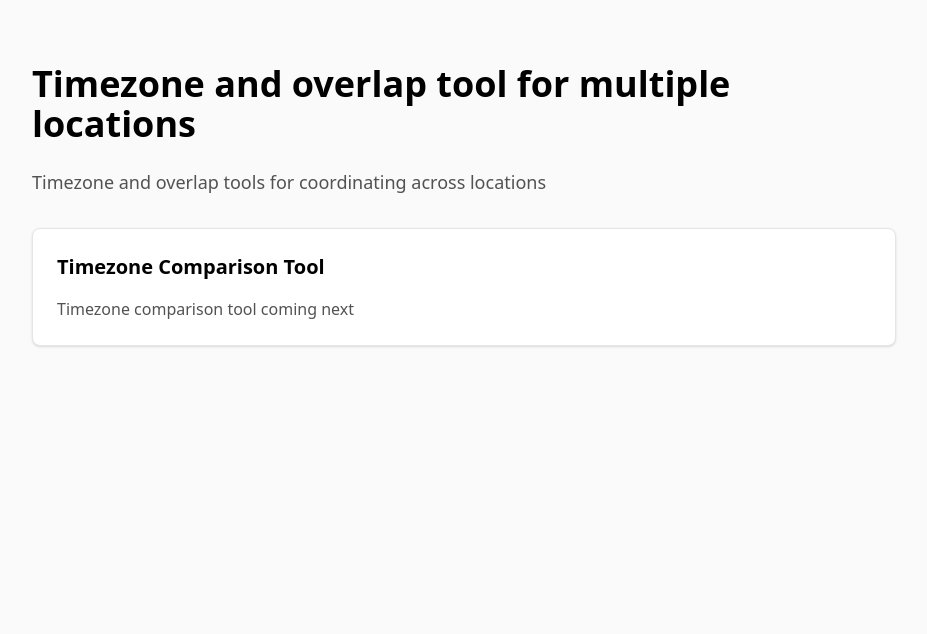
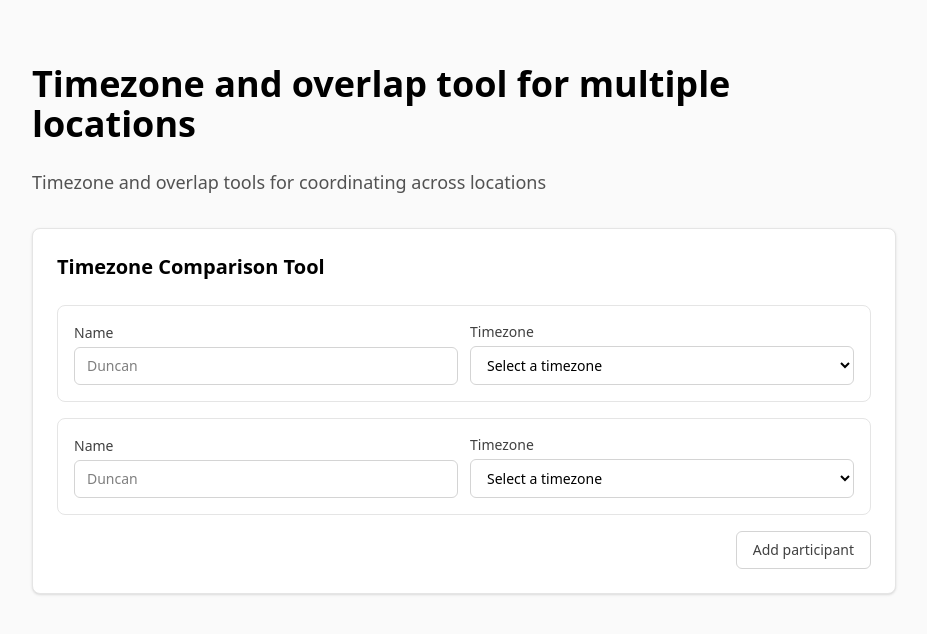
Before and after one commit to duncan-morton/zonemate, a Next.js app: page / in a window 1280 px wide. Shown: the top 634 px of the page, without its empty margins (176-1103 px from the left). Built offline with nearby package versions, Linux system fonts and the light colour scheme.

Commit message:
Core timezone compare (multi-participant)

```diff
--- /dev/null
+++ b/components/ParticipantRow.tsx
@@ -0,0 +1,167 @@
+"use client";
+
+import { useMemo } from "react";
+import { TIMEZONES } from "@/lib/timezones";
+
+interface ParticipantRowProps {
+  id: string;
+  name: string;
+  timezone: string;
+  onNameChange: (id: string, name: string) => void;
+  onTimezoneChange: (id: string, timezone: string) => void;
+  onRemove: (id: string) => void;
+  canRemove: boolean;
+  currentTime: Date;
+}
+
+export default function ParticipantRow({
+  id,
+  name,
+  timezone,
+  onNameChange,
+  onTimezoneChange,
+  onRemove,
+  canRemove,
+  currentTime,
+}: ParticipantRowProps) {
+  const timeDisplay = useMemo(() => {
+    if (!timezone) {
+      return null;
+    }
+
+    try {
+      const timeFormatter = new Intl.DateTimeFormat(undefined, {
+        timeZone: timezone,
+        hour: "2-digit",
+        minute: "2-digit",
+        hour12: false,
+      });
+
+      const dayFormatter = new Intl.DateTimeFormat(undefined, {
+        timeZone: timezone,
+        weekday: "short",
+      });
+
+      const dateFormatter = new Intl.DateTimeFormat(undefined, {
+        timeZone: timezone,
+        year: "numeric",
+        month: "2-digit",
+        day: "2-digit",
+      });
+
+      const localTime = timeFormatter.format(currentTime);
+      const localDay = dayFormatter.format(currentTime);
+      const localDateStr = dateFormatter.format(currentTime);
+
+      const today = new Date();
+      const todayFormatter = new Intl.DateTimeFormat(undefined, {
+        timeZone: timezone,
+        year: "numeric",
+        month: "2-digit",
+        day: "2-digit",
+      });
+      const todayDateStr = todayFormatter.format(today);
+
+      const isToday = localDateStr === todayDateStr;
+      const dayLabel = isToday ? null : localDay;
+
+      const utcFormatter = new Intl.DateTimeFormat(undefined, {
+        timeZone: "UTC",
+        hour: "2-digit",
+        minute: "2-digit",
+        hour12: false,
+      });
+
+      const utcTimeStr = utcFormatter.format(currentTime);
+      const [utcHours, utcMins] = utcTimeStr.split(":").map(Number);
+      const [localHours, localMins] = localTime.split(":").map(Number);
+
+      const utcTotalMins = utcHours * 60 + utcMins;
+      const localTotalMins = localHours * 60 + localMins;
+
+      let diffMins = localTotalMins - utcTotalMins;
+      if (diffMins > 720) diffMins -= 1440;
+      if (diffMins < -720) diffMins += 1440;
+
+      const offsetHours = Math.floor(diffMins / 60);
+      const offsetMins = Math.abs(diffMins % 60);
+
+      let offsetStr: string;
+      if (offsetMins === 0) {
+        offsetStr = `UTC${offsetHours >= 0 ? "+" : ""}${offsetHours}`;
+      } else {
+        const sign = offsetHours >= 0 ? "+" : "-";
+        const absHours = Math.abs(offsetHours);
+        offsetStr = `UTC${sign}${absHours}:${String(offsetMins).padStart(2, "0")}`;
+      }
+
+      return {
+        localTime,
+        dayLabel,
+        utcOffset: offsetStr,
+      };
+    } catch (error) {
+      return null;
+    }
+  }, [timezone, currentTime]);
+
+  return (
+    <div className="space-y-3 rounded-lg border border-neutral-200 bg-white p-4">
+      <div className="flex flex-col gap-3 sm:flex-row sm:items-center">
+        <div className="flex-1">
+          <label htmlFor={`name-${id}`} className="mb-1 block text-sm font-medium text-neutral-700">
+            Name
+          </label>
+          <input
+            id={`name-${id}`}
+            type="text"
+            value={name}
+            onChange={(e) => onNameChange(id, e.target.value)}
+            placeholder="Duncan"
+            className="w-full rounded-md border border-neutral-300 px-3 py-2 text-sm focus:border-neutral-500 focus:outline-none focus:ring-1 focus:ring-neutral-500"
+          />
+        </div>
+        <div className="flex-1">
+          <label htmlFor={`timezone-${id}`} className="mb-1 block text-sm font-medium text-neutral-700">
+            Timezone
+          </label>
+          <select
+            id={`timezone-${id}`}
+            value={timezone}
+            onChange={(e) => onTimezoneChange(id, e.target.value)}
+            className="w-full rounded-md border border-neutral-300 px-3 py-2 text-sm focus:border-neutral-500 focus:outline-none focus:ring-1 focus:ring-neutral-500"
+          >
+            <option value="">Select a timezone</option>
+            {TIMEZONES.map((tz) => (
+              <option key={tz.value} value={tz.value}>
+                {tz.label}
+              </option>
+            ))}
+          </select>
+        </div>
+        {canRemove && (
+          <div className="flex items-end">
+            <button
+              type="button"
+              onClick={() => onRemove(id)}
+              className="rounded-md border border-neutral-300 px-4 py-2 text-sm text-neutral-700 hover:bg-neutral-50 focus:outline-none focus:ring-1 focus:ring-neutral-500"
+            >
+              Remove
+            </button>
+          </div>
+        )}
+      </div>
+      {timezone && timeDisplay && (
+        <div className="flex flex-wrap items-center gap-3 text-sm">
+          <div className="text-lg font-semibold text-neutral-900">
+            {timeDisplay.localTime}
+          </div>
+          {timeDisplay.dayLabel && (
+            <div className="text-neutral-600">{timeDisplay.dayLabel}</div>
+          )}
+          <div className="text-neutral-600">{timeDisplay.utcOffset}</div>
+        </div>
+      )}
+    </div>
+  );
+}
--- a/components/TimezoneCompare.tsx
+++ b/components/TimezoneCompare.tsx
@@ -1,8 +1,93 @@
+"use client";
+
+import { useState, useEffect, useCallback } from "react";
+import ParticipantRow from "./ParticipantRow";
+
+interface Participant {
+  id: string;
+  name: string;
+  timezone: string;
+}
+
+function generateId(): string {
+  return `${Date.now()}-${Math.random().toString(36).substring(2, 9)}`;
+}
+
 export default function TimezoneCompare() {
+  const [participants, setParticipants] = useState<Participant[]>(() => [
+    { id: generateId(), name: "", timezone: "" },
+    { id: generateId(), name: "", timezone: "" },
+  ]);
+
+  const [currentTime, setCurrentTime] = useState(new Date());
+
+  useEffect(() => {
+    const interval = setInterval(() => {
+      setCurrentTime(new Date());
+    }, 60000);
+
+    return () => clearInterval(interval);
+  }, []);
+
+  const handleNameChange = useCallback((id: string, name: string) => {
+    setParticipants((prev) =>
+      prev.map((p) => (p.id === id ? { ...p, name } : p))
+    );
+  }, []);
+
+  const handleTimezoneChange = useCallback((id: string, timezone: string) => {
+    setParticipants((prev) =>
+      prev.map((p) => (p.id === id ? { ...p, timezone } : p))
+    );
+  }, []);
+
+  const handleAddParticipant = useCallback(() => {
+    if (participants.length >= 6) return;
+    setParticipants((prev) => [
+      ...prev,
+      { id: generateId(), name: "", timezone: "" },
+    ]);
+  }, [participants.length]);
+
+  const handleRemoveParticipant = useCallback(
+    (id: string) => {
+      if (participants.length <= 2) return;
+      setParticipants((prev) => prev.filter((p) => p.id !== id));
+    },
+    [participants.length]
+  );
+
+  const canAdd = participants.length < 6;
+  const canRemove = participants.length > 2;
+
   return (
     <div className="rounded-lg border border-neutral-200 bg-white p-6 shadow-sm">
-      <h2 className="mb-4 text-xl font-semibold">Timezone Comparison Tool</h2>
-      <p className="text-neutral-600">Timezone comparison tool coming next</p>
+      <h2 className="mb-6 text-xl font-semibold">Timezone Comparison Tool</h2>
+      <div className="space-y-4">
+        {participants.map((participant) => (
+          <ParticipantRow
+            key={participant.id}
+            id={participant.id}
+            name={participant.name}
+            timezone={participant.timezone}
+            onNameChange={handleNameChange}
+            onTimezoneChange={handleTimezoneChange}
+            onRemove={handleRemoveParticipant}
+            canRemove={canRemove}
+            currentTime={currentTime}
+          />
+        ))}
+        <div className="flex justify-end">
+          <button
+            type="button"
+            onClick={handleAddParticipant}
+            disabled={!canAdd}
+            className="rounded-md border border-neutral-300 bg-white px-4 py-2 text-sm font-medium text-neutral-700 hover:bg-neutral-50 focus:outline-none focus:ring-1 focus:ring-neutral-500 disabled:cursor-not-allowed disabled:opacity-50 disabled:hover:bg-white"
+          >
+            Add participant
+          </button>
+        </div>
+      </div>
     </div>
   );
 }
--- /dev/null
+++ b/lib/timezones.ts
@@ -0,0 +1,19 @@
+export interface TimezoneOption {
+  value: string;
+  label: string;
+}
+
+export const TIMEZONES: TimezoneOption[] = [
+  { value: "Europe/London", label: "London (UK)" },
+  { value: "Europe/Paris", label: "Paris (France)" },
+  { value: "Europe/Berlin", label: "Berlin (Germany)" },
+  { value: "America/New_York", label: "New York (USA)" },
+  { value: "America/Chicago", label: "Chicago (USA)" },
+  { value: "America/Los_Angeles", label: "Los Angeles (USA)" },
+  { value: "America/Toronto", label: "Toronto (Canada)" },
+  { value: "Asia/Dubai", label: "Dubai (UAE)" },
+  { value: "Asia/Kolkata", label: "Kolkata (India)" },
+  { value: "Asia/Singapore", label: "Singapore" },
+  { value: "Asia/Tokyo", label: "Tokyo (Japan)" },
+  { value: "Australia/Sydney", label: "Sydney (Australia)" },
+];
```
